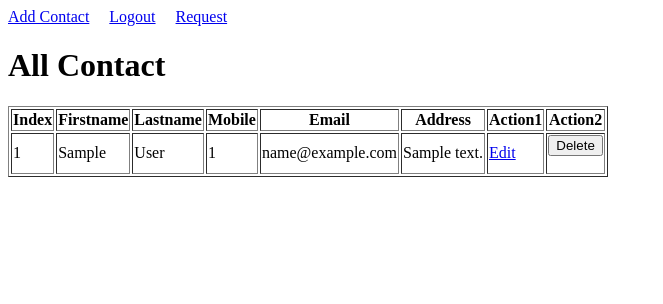
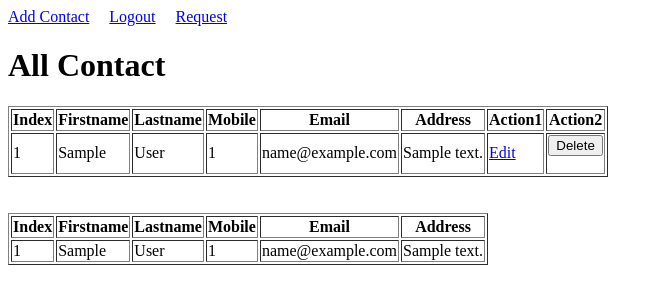
Before and after one commit to sujaldhankecha/Django-Contact, a Django app: page /dashboard/ in a window 1280 px wide. Shown: the top 304 px of the page, without its empty margins (0-663 px from the left). Run offline with Django 5.2, Linux system fonts and the light colour scheme; a user stored in the database is signed in; tables that the repository leaves empty hold one stand-in row (values such as "Sample post").

Commit message:
06_08_2024_user_data_request_and_accept

```diff
--- a/myapp/urls.py
+++ b/myapp/urls.py
@@ -7,7 +7,7 @@ urlpatterns = [
     path('dashboard/', views.dashboard, name='dashboard'),
     path('request_user/', views.request_user, name='request_user'),
     path('sendrequest/<int:id>/',views.sendrequest,name='sendrequest'),
-    path('acceptrequest/<int:id>',views.acceptrequest,name='acceptrequest'),
+    path('acceptrequest/<int:id>/',views.acceptrequest,name='acceptrequest'),
     # path('contact/', views.contact, name='contact'),
     path('addcontact/', views.addcontact, name='addcontact'),
     path('deletecontact/<int:id>/', views.deletecontact, name='deletecontact'),
--- a/myapp/views.py
+++ b/myapp/views.py
@@ -39,9 +39,14 @@ def login(request):
 
 
 def dashboard(request):
+    show_contact = ""
     if request.user.is_authenticated:
         list = Contact.objects.filter(user=request.user)
-        return render(request, 'dashboard.html', {'list': list})
+        if Request.objects.filter(accept_request=True, request_sender=request.user.id).all():
+            request_data = Request.objects.filter(accept_request=True,
+                                                  request_sender=request.user.id).values_list("request_receiver", flat=True)
+            show_contact = Contact.objects.filter(user__in=request_data)
+        return render(request, 'dashboard.html', {'list': list, 'show_contact': show_contact})
     else:
         return redirect('login')
 
@@ -117,20 +122,36 @@ def logout(request):
 
 def request_user(request):
     user = User.objects.exclude(id=request.user.id)
-    user_request = Request.objects.all()
-    return render(request, 'request.html', {'user': user,'user_request': user_request})
+    user_request = Request.objects.exclude(request_sender=request.user.id)
+    return render(request, 'request.html', {'user': user, 'user_request': user_request})
 
 
 def sendrequest(request, id):
-        sender = request.user
-        receiver = User.objects.get(id=id)
+    sender = request.user
+    receiver = User.objects.get(id=id)
+    if Request.objects.filter(request_sender=sender, request_receiver=receiver):
+        messages.success(request, 'Your request was already sent')
+        print(request.user.id)
+    else:
         Request.objects.create(request_sender=sender, request_receiver=receiver)
         messages.success(request, 'Your request sent successfully')
-        return redirect('request_user')
+    return redirect('request_user')
+
 
 def acceptrequest(request, id):
-    request = Request.objects.get(id=id)
-    request.accept_request = 'true'
-    request.save()
-    user = User.objects.exclude(id=request.user.id)
-    return render(request, 'request.html', {'user': user})
+    r = Request.objects.get(id=id)
+    # print(r.request_sender)
+    # print(r.request_receiver)
+    # print(request.user)
+    if r.request_receiver == request.user:
+        r.accept_request = True
+        r.save()
+        messages.success(request, 'Your request has been accepted')
+        # if Request.objects.filter(accept_request=True, ):
+        #     show_contact = Contact.objects.filter(user=request.user)
+        #     return render(request, 'request.html', {'show_contact': show_contact})
+    else:
+        messages.success(request, 'You cannot accept request')
+    return redirect('request_user')
+    # user = User.objects.exclude(id=request.user.id)
+    # return render(request, 'request.html', {'user': user})
--- a/templates/dashboard.html
+++ b/templates/dashboard.html
@@ -1,4 +1,4 @@
-<html>
+<html lang="">
 <head>
     <title>User Contact</title>
     <style>
@@ -34,7 +34,6 @@
             <th>Address</th>
             <th>Action1</th>
             <th>Action2</th>
-
         </tr>
         </thead>
         <tbody>
@@ -60,6 +59,7 @@
 {% else %}
     <h2>No any Contact</h2>
 {% endif %}
+<br>
 <div>
     {% if messages %}
         {% for message in messages %}
@@ -67,5 +67,29 @@
         {% endfor %}
     {% endif %}
 </div>
+<br>
+{% if show_contact %}
+   <table border="1">
+        <tr>
+            <th>Index</th>
+            <th>Firstname</th>
+            <th>Lastname</th>
+            <th>Mobile</th>
+            <th>Email</th>
+            <th>Address</th>
+        </tr>
+        {% for item in show_contact %}
+        <tr>
+                <td>{{ forloop.counter }}</td>
+                <td>{{ item.firstname }}</td>
+                <td>{{ item.lastname }}</td>
+                <td>{{ item.mobile }}</td>
+                <td>{{ item.email }}</td>
+                <td>{{ item.address }}</td>
+        </tr>
+        {% endfor %}
+    </table>
+{% endif %}
+
 </body>
 </html>
```
Also changed, not shown: templates/request.html (+7 -1 lines).
